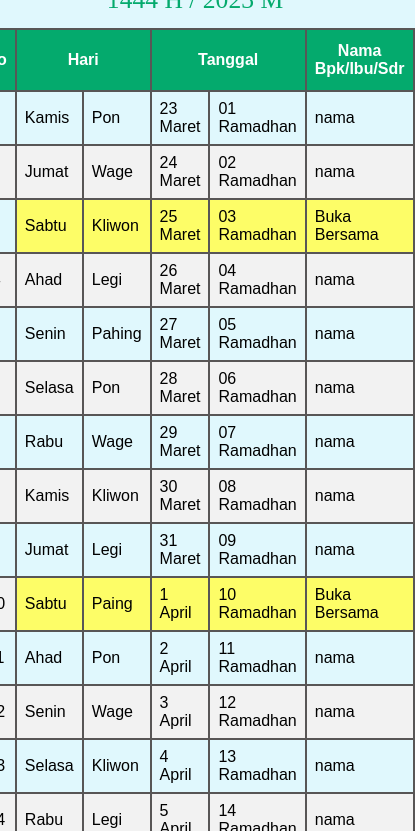
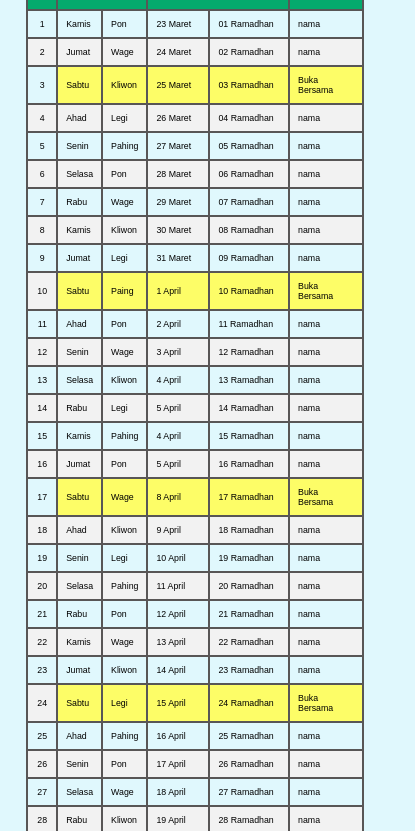
Before and after one commit to hamdanir/jadwal_takjil, a plain HTML site: page index.html in a window 390 px wide. Shown: the part 121-952 px from the top of the page, 415 px wide, since content can reach past the window. Drawn offline with Linux system fonts and the light colour scheme.

Commit message:
media query device

```diff
--- a/style.css
+++ b/style.css
@@ -70,3 +70,20 @@ th {
     background-color: #04AA6D;
     color: white;
   }
+
+
+  /* media Queries */
+  /* Laptop */
+  @media (max-width: 1366px) {
+    html {
+      font-size: 75%;
+    }
+  }
+
+
+  /* Mobile */
+@media (max-width: 450px) {
+  html {
+    font-size: 55%;
+  }
+}
```
